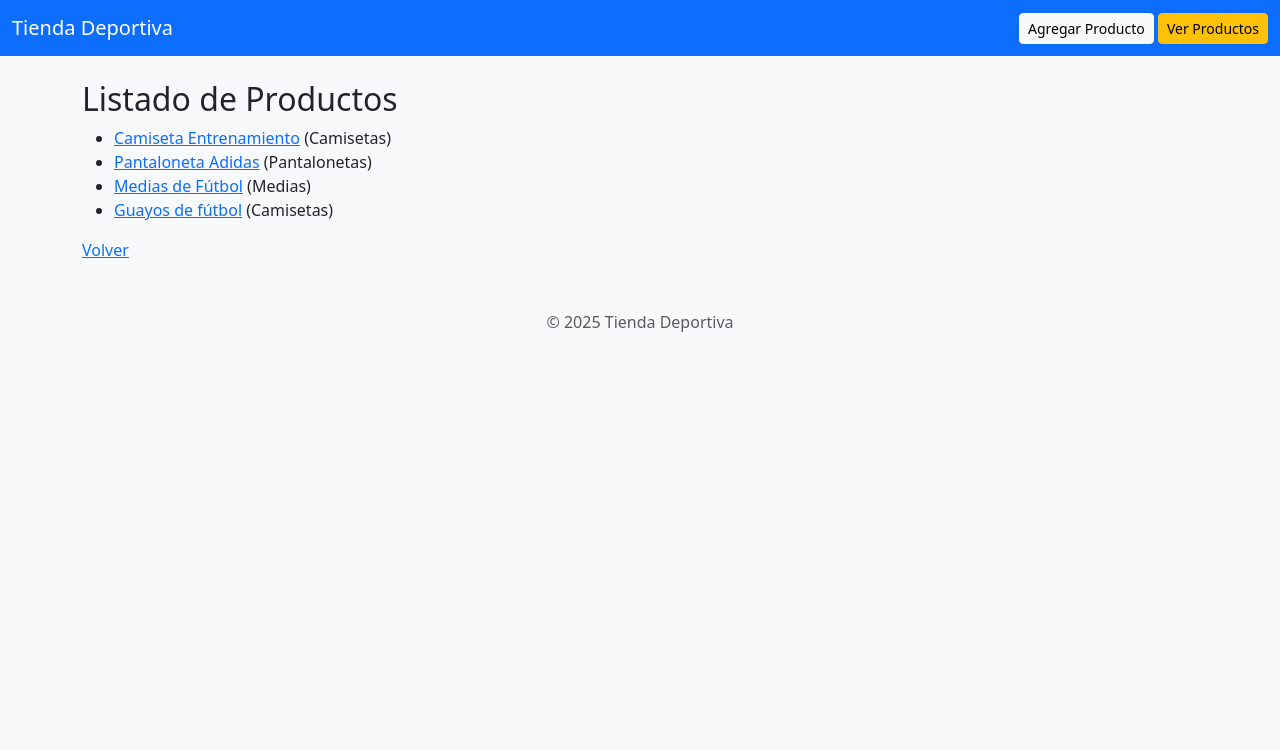
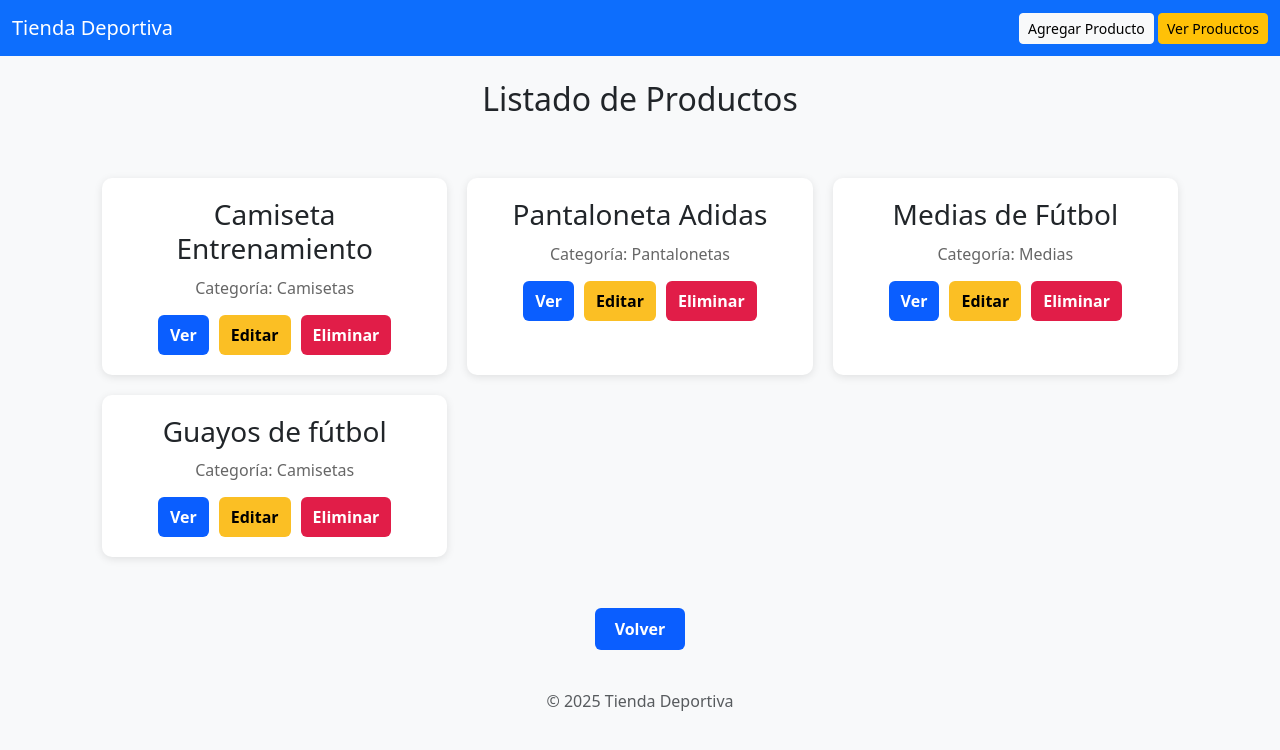
Before and after one commit to santi1203/tienda_deportiva, a Django app: page /productos/ in a window 1280 px wide. Shown: the top 750 px of the page. Run offline with Django 5.2, Linux system fonts and the light colour scheme; data comes from the database, SQL or seed files in the repository.

Commit message:
Mejoras visuales en listado de productos y botón eliminar

```diff
--- a/inventario/templates/inventario/lista_productos.html
+++ b/inventario/templates/inventario/lista_productos.html
@@ -1,13 +1,58 @@
 {% extends 'inventario/base.html' %}
 {% block content %}
-<h2>Listado de Productos</h2>
-<ul>
+
+<h2 style="text-align:center; margin-bottom:40px;">Listado de Productos</h2>
+
+<div style="
+    display: grid;
+    grid-template-columns: repeat(auto-fill, minmax(280px, 1fr));
+    gap: 20px;
+    padding: 20px;
+">
+
     {% for producto in productos %}
-        <li>
-            <a href="{% url 'detalle_producto' producto.id %}">{{ producto.nombre }}</a>
-            ({{ producto.categoria }})
-        </li>
+    <div style="
+        background: white;
+        padding: 20px;
+        border-radius: 10px;
+        box-shadow: 0 2px 8px rgba(0,0,0,0.1);
+        text-align: center;
+    ">
+        <h3 style="margin-bottom:10px;">{{ producto.nombre }}</h3>
+        <p style="margin-bottom:15px; color:#666;">Categoría: {{ producto.categoria }}</p>
+
+        <div style="display:flex; justify-content:center; gap:10px;">
+
+            <!-- Ver Detalle -->
+            <a href="{% url 'detalle_producto' producto.id %}"
+               style="padding:8px 12px; background:#0a5eff; color:white; border-radius:6px; text-decoration:none; font-weight:bold;">
+                Ver
+            </a>
+
+            <!-- Editar -->
+            <a href="{% url 'editar_producto' producto.id %}"
+               style="padding:8px 12px; background:#fbbf24; color:black; border-radius:6px; text-decoration:none; font-weight:bold;">
+                Editar
+            </a>
+
+            <!-- Eliminar -->
+            <a href="{% url 'eliminar_producto' producto.id %}"
+               onclick="return confirm('¿Seguro que quieres eliminar este producto?')"
+               style="padding:8px 12px; background:#e11d48; color:white; border-radius:6px; text-decoration:none; font-weight:bold;">
+                Eliminar
+            </a>
+
+        </div>
+    </div>
     {% endfor %}
-</ul>
-<a href="{% url 'inicio' %}">Volver</a>
+
+</div>
+
+<div style="text-align:center; margin-top:40px;">
+    <a href="{% url 'inicio' %}"
+       style="padding:10px 20px; background:#0a5eff; color:white; border-radius:6px; text-decoration:none; font-weight:bold;">
+        Volver
+    </a>
+</div>
+
 {% endblock %}
--- a/inventario/urls.py
+++ b/inventario/urls.py
@@ -1,5 +1,6 @@
 from django.urls import path
 from . import views
+from .views import ProductoListView
 
 urlpatterns = [
     path('', views.inicio, name='inicio'),
@@ -7,4 +8,10 @@ urlpatterns = [
     path('producto/<int:producto_id>/', views.detalle_producto, name='detalle_producto'),
     path('producto/crear/', views.crear_producto, name='crear_producto'),
     path('producto/<int:producto_id>/editar/', views.editar_producto, name='editar_producto'),
+    path('', views.inicio, name='inicio'),
+    path('productos/', views.lista_productos, name='lista_productos'),
+    path('producto/<int:producto_id>/eliminar/', views.eliminar_producto, name='eliminar_producto'),
+
+    #Vista genérica
+    path('productos-generica/', ProductoListView.as_view(), name='productos_generica'),
 ]
--- a/inventario/views.py
+++ b/inventario/views.py
@@ -1,6 +1,7 @@
 from django.shortcuts import render, get_object_or_404, redirect
 from .models import Producto
 from .forms import ProductoForm
+from django.views.generic import ListView
 
 def inicio(request):
     return render(request, 'inventario/index.html')
@@ -33,3 +34,13 @@ def editar_producto(request, producto_id):
     else:
         form = ProductoForm(instance=producto)
     return render(request, 'inventario/editar_producto.html', {'form': form, 'producto': producto})
+
+def eliminar_producto(request, producto_id):
+    producto = get_object_or_404(Producto, id=producto_id)
+    producto.delete()
+    return redirect('lista_productos')
+
+class ProductoListView(ListView):
+    model = Producto
+    template_name = 'inventario/lista_productos_generica.html'
+    context_object_name = 'productos'
```
Also changed, not shown: inventario/templates/inventario/lista_productos_generica.html (added, +11 -0 lines), inventario/tests.py (+13 -4 lines), render.yaml (added, +16 -0 lines).
